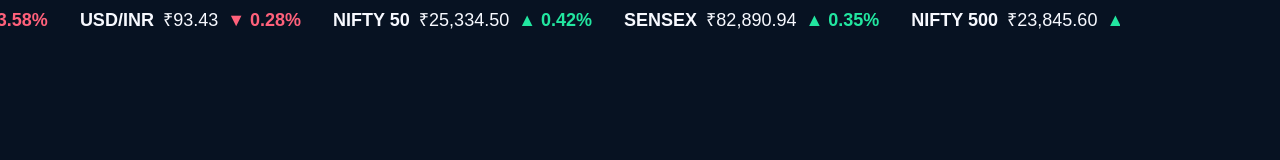
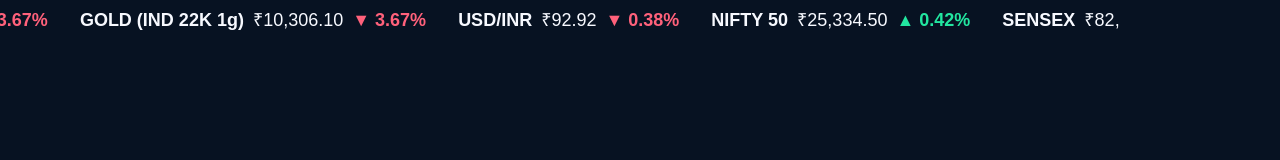
Before and after one commit to svvdmchen-del/fintech-stock-ticker, a plain HTML site: page index.html in a window 1280 px wide. Drawn offline with Linux system fonts and the light colour scheme; no server answers.

Commit message:
Implement automated GitHub Actions cron for Crude, Gold COMEX, Gold India, and USDINR

```diff
--- a/index.html
+++ b/index.html
@@ -26,9 +26,10 @@ body{display:block}
 <div aria-label="Scrolling stock prices ticker" class="ticker">
 <div class="track" id="track">
 <div class="sequence">
-<span class="stock" data-symbol="CRUDE OIL"><strong>CRUDE OIL</strong><span class="price">$82.60</span><b class="change up">▲ 0.19%</b></span>
-<span class="stock" data-symbol="GOLD COMEX"><strong>GOLD COMEX</strong><span class="price">$3,553.60</span><b class="change down">▼ 3.58%</b></span>
-<span class="stock" data-symbol="USD/INR"><strong>USD/INR</strong><span class="price">₹93.43</span><b class="change down">▼ 0.28%</b></span>
+<span class="stock" data-symbol="CRUDE OIL"><strong>CRUDE OIL</strong><span class="price">$83.07</span><b class="change up">▲ 0.76%</b></span>
+<span class="stock" data-symbol="GOLD COMEX"><strong>GOLD COMEX</strong><span class="price">$3,550.30</span><b class="change down">▼ 3.67%</b></span>
+<span class="stock" data-symbol="GOLD (IND 22K)"><strong>GOLD (IND 22K 1g)</strong><span class="price">₹10,306.10</span><b class="change down">▼ 3.67%</b></span>
+<span class="stock" data-symbol="USD/INR"><strong>USD/INR</strong><span class="price">₹92.92</span><b class="change down">▼ 0.38%</b></span>
 <span class="stock" data-symbol="NIFTY 50"><strong>NIFTY 50</strong><span class="price">₹25,334.50</span><b class="change up">▲ 0.42%</b></span>
 <span class="stock" data-symbol="SENSEX"><strong>SENSEX</strong><span class="price">₹82,890.94</span><b class="change up">▲ 0.35%</b></span>
 <span class="stock" data-symbol="NIFTY 500"><strong>NIFTY 500</strong><span class="price">₹23,845.60</span><b class="change up">▲ 0.40%</b></span>
@@ -94,9 +95,10 @@ body{display:block}
 <span class="stock" data-symbol="ULTRACEMCO"><strong>ULTRACEMCO</strong><span class="price">₹12,524.00</span><b class="change up">▲ 0.77%</b></span>
 </div>
 <div aria-hidden="true" class="sequence">
-<span class="stock" data-symbol="CRUDE OIL"><strong>CRUDE OIL</strong><span class="price">$82.60</span><b class="change up">▲ 0.19%</b></span>
-<span class="stock" data-symbol="GOLD COMEX"><strong>GOLD COMEX</strong><span class="price">$3,553.60</span><b class="change down">▼ 3.58%</b></span>
-<span class="stock" data-symbol="USD/INR"><strong>USD/INR</strong><span class="price">₹93.43</span><b class="change down">▼ 0.28%</b></span>
+<span class="stock" data-symbol="CRUDE OIL"><strong>CRUDE OIL</strong><span class="price">$83.07</span><b class="change up">▲ 0.76%</b></span>
+<span class="stock" data-symbol="GOLD COMEX"><strong>GOLD COMEX</strong><span class="price">$3,550.30</span><b class="change down">▼ 3.67%</b></span>
+<span class="stock" data-symbol="GOLD (IND 22K)"><strong>GOLD (IND 22K 1g)</strong><span class="price">₹10,306.10</span><b class="change down">▼ 3.67%</b></span>
+<span class="stock" data-symbol="USD/INR"><strong>USD/INR</strong><span class="price">₹92.92</span><b class="change down">▼ 0.38%</b></span>
 <span class="stock" data-symbol="NIFTY 50"><strong>NIFTY 50</strong><span class="price">₹25,334.50</span><b class="change up">▲ 0.42%</b></span>
 <span class="stock" data-symbol="SENSEX"><strong>SENSEX</strong><span class="price">₹82,890.94</span><b class="change up">▲ 0.35%</b></span>
 <span class="stock" data-symbol="NIFTY 500"><strong>NIFTY 500</strong><span class="price">₹23,845.60</span><b class="change up">▲ 0.40%</b></span>
@@ -324,7 +326,19 @@ body{display:block}
     'USDINR': 'USDINR',
     'CURRENCYUSDINR': 'USDINR',
     'USDTOINR': 'USDINR',
-    'USD': 'USDINR'
+    'USD': 'USDINR',
+
+    // Gold India Spot (IBJA 22K 1g)
+    'GOLDIND22K': 'GOLDIND22K',
+    'GOLDIND22K1G': 'GOLDIND22K',
+    'GOLDSPOTIND1G22K': 'GOLDIND22K',
+    'GOLDINDIA': 'GOLDIND22K',
+    'GOLDINDIAN': 'GOLDIND22K',
+    'IBJA22K': 'GOLDIND22K',
+    'IBJA22K1G': 'GOLDIND22K',
+    'IBJAGOLD': 'GOLDIND22K',
+    'GOLDBEES': 'GOLDIND22K',
+    'GOLD22K': 'GOLDIND22K'
   };
 
   function findElementsForSymbol(sym) {
@@ -349,6 +363,32 @@ body{display:block}
   }
 
   async function updatePrices() {
+    // 1. Fetch automated GitHub Actions market prices (Crude, Gold Comex, Gold India, USD/INR)
+    try {
+      const mRes = await fetch('./market_prices.json?_t=' + Date.now());
+      if (mRes.ok) {
+        const mData = await mRes.json();
+        if (mData && Array.isArray(mData.assets)) {
+          mData.assets.forEach(asset => {
+            const els = findElementsForSymbol(asset.symbol);
+            els.forEach(el => {
+              const p = el.querySelector('.price');
+              if (p && asset.formatted_price && p.textContent !== asset.formatted_price) {
+                p.textContent = asset.formatted_price;
+              }
+              const c = el.querySelector('.change');
+              if (c && asset.change_text) {
+                c.className = 'change ' + (asset.change_cls || 'flat');
+                c.textContent = asset.change_text;
+              }
+            });
+          });
+        }
+      }
+    } catch (e) {
+      console.debug('market_prices.json fetch fallback:', e);
+    }
+
     if (!CSV_URL) {
       console.info('Tip: Configure DEFAULT_SHEET_CSV_URL or open with ?sheet=<CSV_URL>');
       return;
--- /dev/null
+++ b/market_prices.json
@@ -0,0 +1,53 @@
+{
+  "updated_at": "2026-11-20T07:38:17.587Z",
+  "assets": [
+    {
+      "symbol": "CRUDE OIL",
+      "display_name": "CRUDE OIL",
+      "ticker": "CL=F",
+      "source": "NYMEX WTI",
+      "price": 83.07,
+      "currency": "USD",
+      "formatted_price": "$83.07",
+      "change_pct": 0.76,
+      "change_cls": "up",
+      "change_text": "▲ 0.76%"
+    },
+    {
+      "symbol": "GOLD COMEX",
+      "display_name": "GOLD COMEX",
+      "ticker": "GC=F",
+      "source": "COMEX Gold",
+      "price": 3550.3,
+      "currency": "USD",
+      "formatted_price": "$3,550.30",
+      "change_pct": -3.67,
+      "change_cls": "down",
+      "change_text": "▼ 3.67%"
+    },
+    {
+      "symbol": "GOLD SPOT (IND 1g 22K)",
+      "display_name": "GOLD (IND 22K)",
+      "ticker": "IBJA:22K_1G",
+      "source": "IBJA 22K 1g Spot",
+      "price": 10306.1,
+      "currency": "INR",
+      "formatted_price": "₹10,306.10",
+      "change_pct": -3.67,
+      "change_cls": "down",
+      "change_text": "▼ 3.67%"
+    },
+    {
+      "symbol": "USD/INR",
+      "display_name": "USD/INR",
+      "ticker": "INR=X",
+      "source": "Forex Interbank",
+      "price": 92.9225,
+      "currency": "INR",
+      "formatted_price": "₹92.92",
+      "change_pct": -0.38,
+      "change_cls": "down",
+      "change_text": "▼ 0.38%"
+    }
+  ]
+}
```
Also changed, not shown: panimalar_stock_ticker_1120x40.html (+8 -6 lines), panimalar_stock_ticker_live_1120x40.html (+47 -7 lines), scripts/fetch_market_prices.js (added, +143 -0 lines), 2 other files.
